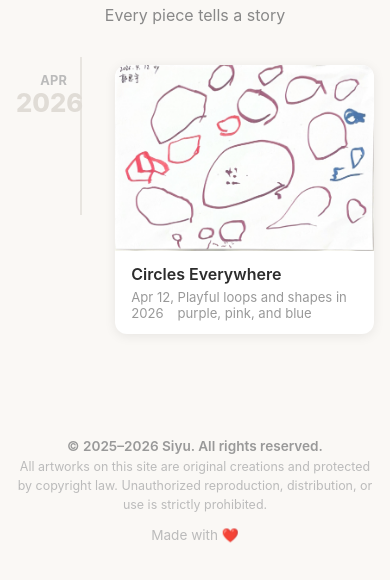
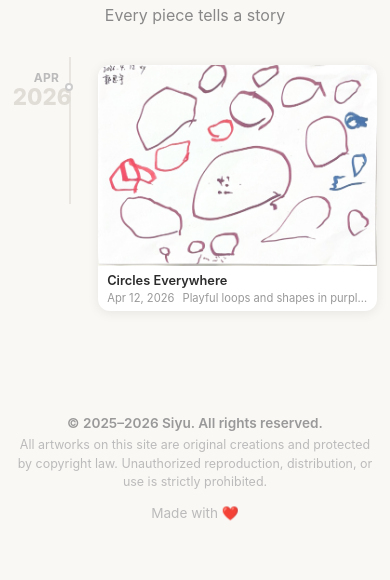
Before and after one commit to siyu-guo/kids-gallery, a plain HTML site: page index.html in a window 390 px wide. Shown: the part 80-660 px from the top of the page. Drawn offline with Linux system fonts and the light colour scheme.

Commit message:
Redesign timeline: horizontal card grid per month
Cards now wrap horizontally in a responsive grid within each month
group instead of stacking vertically. Keeps timeline line + dot per
month on the left. Much more compact layout.

Co-Authored-By: Claude Opus 4.6 (1M context) <noreply@anthropic.com>

```diff
--- a/css/style.css
+++ b/css/style.css
@@ -32,7 +32,7 @@ body {
 
 /* ===== Timeline Gallery ===== */
 .gallery {
-  max-width: 960px;
+  max-width: 1200px;
   margin: 0 auto;
   padding: 1rem 2rem 3rem;
 }
@@ -40,25 +40,40 @@ body {
 /* -- Month group -- */
 .timeline-group {
   display: grid;
-  grid-template-columns: 120px 1fr;
-  gap: 0 2rem;
+  grid-template-columns: 100px 1fr;
+  gap: 0 1.5rem;
   position: relative;
+  padding-bottom: 1.5rem;
 }
 
 /* Vertical line */
 .timeline-group::before {
   content: "";
   position: absolute;
-  left: 120px;
+  left: 100px;
   top: 0;
   bottom: 0;
   width: 2px;
   background: #e8e5e0;
 }
 
-/* Last group: line stops at last card center */
 .timeline-group:last-child::before {
   bottom: 50%;
+}
+
+/* Dot at top of each month group */
+.timeline-group::after {
+  content: "";
+  position: absolute;
+  left: 100px;
+  top: 1.6rem;
+  width: 10px;
+  height: 10px;
+  background: #fff;
+  border: 2px solid #ccc;
+  border-radius: 50%;
+  transform: translateX(-50%);
+  z-index: 1;
 }
 
 .timeline-label {
@@ -66,12 +81,12 @@ body {
   top: 1.5rem;
   align-self: start;
   text-align: right;
-  padding-right: 1.5rem;
-  padding-top: 1rem;
+  padding-right: 1.2rem;
+  padding-top: 0.8rem;
 }
 
 .timeline-month {
-  font-size: 1rem;
+  font-size: 0.9rem;
   font-weight: 700;
   color: #bbb;
   text-transform: uppercase;
@@ -79,19 +94,19 @@ body {
 }
 
 .timeline-year {
-  font-size: 2.4rem;
+  font-size: 2.2rem;
   font-weight: 800;
   color: #e0dcd6;
   line-height: 1;
   margin-top: 0.1rem;
 }
 
+/* Cards area — horizontal wrap */
 .timeline-cards {
-  display: flex;
-  flex-direction: column;
-  gap: 1.2rem;
-  padding: 0.5rem 0 2.5rem 2rem;
-  position: relative;
+  display: grid;
+  grid-template-columns: repeat(auto-fill, minmax(220px, 1fr));
+  gap: 1rem;
+  padding: 0.5rem 0 1rem 1.5rem;
 }
 
 /* ===== Card ===== */
@@ -103,32 +118,11 @@ body {
   cursor: pointer;
   transition: transform 0.25s ease, box-shadow 0.25s ease;
   position: relative;
-  max-width: 560px;
 }
 
 .card:hover {
   transform: translateY(-4px);
   box-shadow: 0 8px 24px rgba(0, 0, 0, 0.14);
-}
-
-/* Dot on timeline */
-.card::before {
-  content: "";
-  position: absolute;
-  left: -2rem;
-  top: 1.8rem;
-  width: 10px;
-  height: 10px;
-  background: #fff;
-  border: 2px solid #ccc;
-  border-radius: 50%;
-  transform: translateX(-50%);
-  z-index: 1;
-}
-
-.card:hover::before {
-  border-color: #999;
-  background: #f0eeeb;
 }
 
 .card > img,
@@ -148,7 +142,7 @@ body {
 /* ===== Card grid — multi-image series ===== */
 .card-grid {
   display: grid;
-  gap: 3px;
+  gap: 2px;
   border-radius: 12px 12px 0 0;
   overflow: hidden;
 }
@@ -185,22 +179,36 @@ body {
 }
 
 .card-info {
-  padding: 0.8rem 1rem;
+  padding: 0.6rem 0.8rem;
 }
 
 .card-info .card-title {
-  font-size: 1rem;
+  font-size: 0.9rem;
   font-weight: 600;
   color: #2c2c2c;
+  white-space: nowrap;
+  overflow: hidden;
+  text-overflow: ellipsis;
 }
 
 .card-info .card-meta {
   display: flex;
   justify-content: space-between;
   align-items: center;
-  margin-top: 0.3rem;
-  font-size: 0.82rem;
+  margin-top: 0.2rem;
+  font-size: 0.75rem;
   color: #999;
+}
+
+.card-info .card-meta .card-date {
+  flex-shrink: 0;
+}
+
+.card-info .card-meta .card-desc {
+  white-space: nowrap;
+  overflow: hidden;
+  text-overflow: ellipsis;
+  margin-left: 0.5rem;
 }
 
 /* ===== Empty state ===== */
@@ -334,38 +342,52 @@ body {
 /* ===== Responsive ===== */
 @media (max-width: 700px) {
   .timeline-group {
-    grid-template-columns: 64px 1fr;
-    gap: 0 1rem;
+    grid-template-columns: 56px 1fr;
+    gap: 0 0.8rem;
   }
 
   .timeline-group::before {
-    left: 64px;
+    left: 56px;
   }
 
-  .timeline-label {
-    padding-right: 0.8rem;
-  }
-
-  .timeline-month {
-    font-size: 0.8rem;
-  }
-
-  .timeline-year {
-    font-size: 1.6rem;
-  }
-
-  .timeline-cards {
-    padding-left: 1.2rem;
-  }
-
-  .card::before {
-    left: -1.2rem;
+  .timeline-group::after {
+    left: 56px;
     width: 8px;
     height: 8px;
   }
 
+  .timeline-label {
+    padding-right: 0.6rem;
+  }
+
+  .timeline-month {
+    font-size: 0.75rem;
+  }
+
+  .timeline-year {
+    font-size: 1.4rem;
+  }
+
+  .timeline-cards {
+    grid-template-columns: repeat(auto-fill, minmax(140px, 1fr));
+    gap: 0.6rem;
+    padding-left: 1rem;
+  }
+
+  .card-info {
+    padding: 0.4rem 0.6rem;
+  }
+
+  .card-info .card-title {
+    font-size: 0.8rem;
+  }
+
+  .card-info .card-meta {
+    font-size: 0.7rem;
+  }
+
   .gallery {
-    padding: 0.5rem 1rem 2rem;
+    padding: 0.5rem 0.8rem 2rem;
   }
 
   .site-header h1 {
--- a/js/gallery.js
+++ b/js/gallery.js
@@ -142,9 +142,11 @@
         meta.className = "card-meta";
 
         const dateSpan = document.createElement("span");
+        dateSpan.className = "card-date";
         dateSpan.textContent = formatDate(series.date);
 
         const descSpan = document.createElement("span");
+        descSpan.className = "card-desc";
         descSpan.textContent = series.description || "";
 
         meta.appendChild(dateSpan);
```
